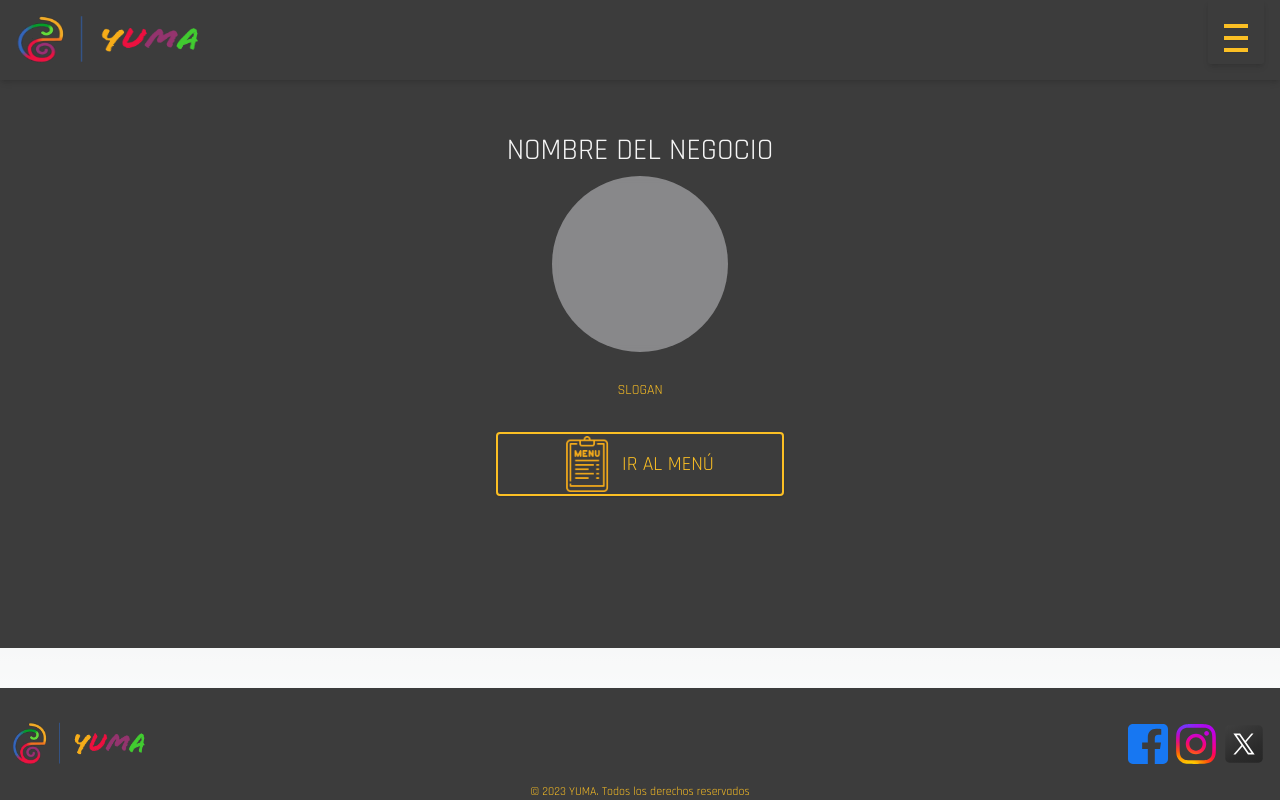
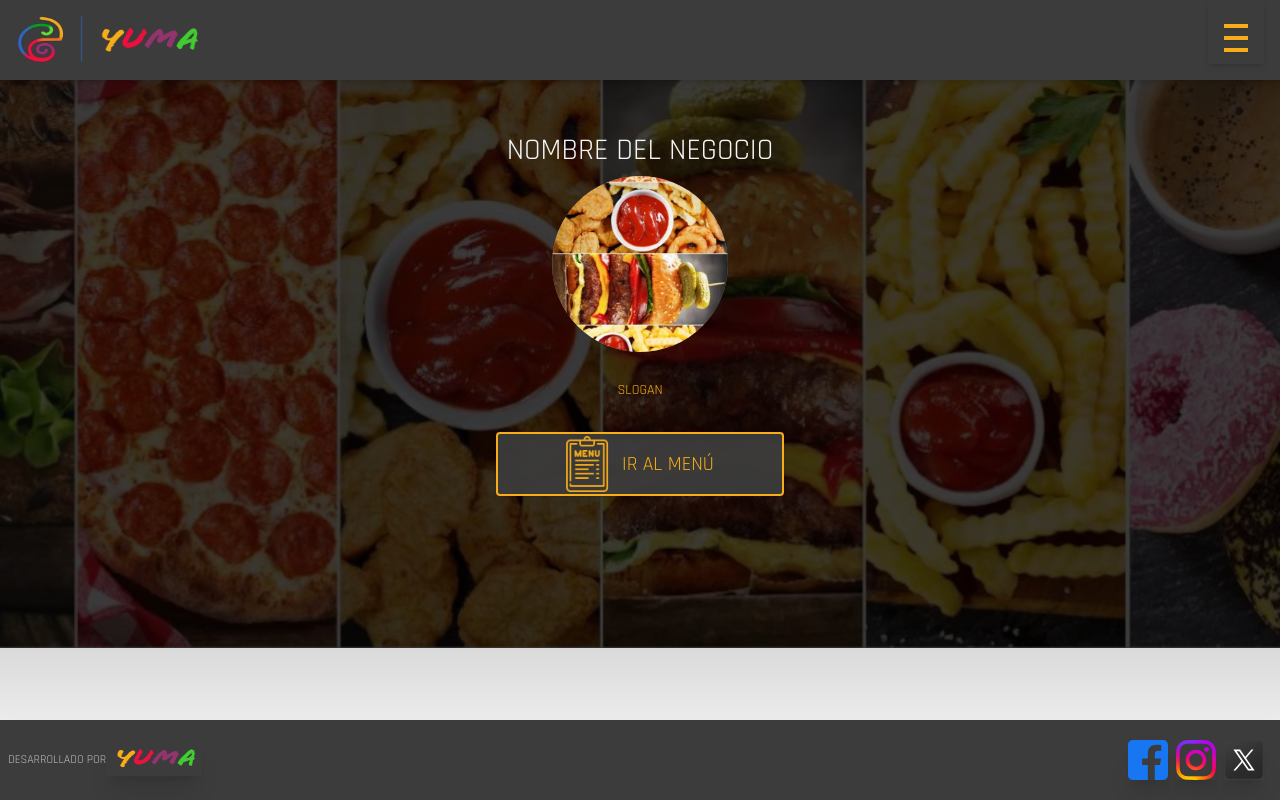
Before and after one commit to spawn22/yuma-digital-menu, a Next.js app: page /landing in a window 1280 px wide. Built offline with nearby package versions, Linux system fonts and the light colour scheme.

Commit message:
imagenes de fondo para landing

```diff
--- a/app/components/BannerMenu.jsx
+++ b/app/components/BannerMenu.jsx
@@ -1,28 +1,39 @@
-import Image from "next/image"
-import fondo from "public/assets/fondocomidas.webp"
-import menuIcon from "public/assets/iconos/bar.png"
+import Image from "next/image";
+import Link from "next/link";
+import fondo from "public/assets/fondocomidas.webp";
+
+import menuIcon from "public/assets/iconos/bar.png";
 
 const BannerMenu = () => {
   return (
-    <div style={{
-      backgroundImage: `url(${fondo})`,
-      backgroundSize: "cover",
-      backgroundPosition: "center",
+    <div className="w-full flex flex-col gap-2 content-center mt-5 mb-6 pt-24 pb-32 items-center text-center "  >
 
+      <div className="relative text-neutral-100 text-3xl flex mt-4 font-normal">
+        NOMBRE DEL NEGOCIO
+      </div>
+      <div className="w-44 h-44 flex  bg-zinc-300 bg-opacity-50 rounded-full backdrop-blur-sm">
+        <Image
+          priority={true}
+          className="w-full aspect-auto object-cover object-center rounded-full"
+          alt="logo de la empresa"
+          src={fondo}
+        />
+      </div>
 
-    }} alt="bgcomidas" className={`w-full aspect-auto flex flex-col gap-2 content-center mt-5 mb-6 pt-24 pb-32 items-center bg-cover bg-center text-center `}>
-    <div className="relative text-neutral-100 text-3xl flex mt-4 font-normal">NOMBRE DEL NEGOCIO</div>
-    <div className="w-44 h-44 flex  bg-zinc-300 bg-opacity-50 rounded-full backdrop-blur-sm"></div>
+      <div className="  relative text-center flex text-[#F7AD1A] mt-5 mb-6 text-sm font-normal ">
+        SLOGAN
+      </div>
+      <Link href={''} className="w-72 bg-[#3C3C3C] h-16 bg-opacity-95 rounded shadow border-2 text-center flex flex-wrap justify-center hover:text-amber-600 text-[#F7AD1A] text-xl font-normal hover:border-amber-600 border-[#F7AD1A]">
+        {" "}
+        <Image
+          alt="icono menu"
+          className="w-14 h-14 aspect-auto my-auto"
+          src={menuIcon}
+        />
+        <p className="my-auto">IR AL MENÚ</p>
+      </Link>
+    </div>
+  );
+};
 
-
-
-
-    <div className="  relative text-center flex text-amber-400 mt-5 mb-6 text-sm font-normal ">SLOGAN</div>
-    <button className="w-72 h-16 bg-opacity-95 rounded shadow border-2 text-center flex flex-wrap justify-center hover:text-amber-600 text-amber-400 text-xl font-normal hover:border-amber-600 border-amber-400"> <Image alt="icono menu" className="w-14 h-14 my-auto" src={menuIcon} />
-    <p className="my-auto">IR AL MENÚ</p>
-    </button>
-    </div>
-  )
-}
-
-export default BannerMenu
+export default BannerMenu;
--- a/app/components/Footer.jsx
+++ b/app/components/Footer.jsx
@@ -6,20 +6,20 @@ import xLogo from "public/assets/iconos/icons8-twitterx-48.svg";
 
 const Footer = () => {
   return (
-    <div className="w-full py-5 shadow-md bottom-0 left-0 right-0 border-t-[1px] border-solid border-amber-400 bg-[#3C3C3C] fixed justify-between  inline-flex">
+    <div className="w-full py-5 shadow-lg  bottom-0 left-0 right-0  bg-[#3C3C3C] fixed justify-between  inline-flex">
       <div className="text-center w-2/4 flex  text-zinc-100 text-opacity-70 ">
         <p className="content-center text-xs ml-2 font-normal my-auto align-middle items-center">DESARROLLADO POR</p>{" "}
-        <Image alt="logo YUMA landing" priority={false} className="w-24 h-9 " src={logoYumaPalabra} />
+        <Image alt="logo YUMA landing" priority={false} className="w-24 shadow-xl h-9 " src={logoYumaPalabra} />
       </div>
 
-      <div className="w-1/4 flex justify-end gap-2  mr-4">
-        <div className="w-10 my-auto h-10">
+      <div className="w-1/4 flex  justify-end gap-2  mr-4">
+        <div className="w-10 my-auto shadow-xl h-10">
           <Image className=" w-full h-full my-auto" alt="logo fb" src={faceLogo} />
         </div>
-        <div className="w-10 my-auto h-10">
+        <div className="w-10 my-auto shadow-xl h-10">
           <Image className="w-full h-full my-auto" alt="logo ig" src={igLogo} />
         </div>
-        <div className="w-10 my-auto h-10">
+        <div className="w-10 my-auto shadow-xl h-10">
           <Image className=" w-full h-full my-auto scale-125" alt="logo x" src={xLogo} />
         </div>
       </div>
--- a/app/components/Footer2.jsx
+++ b/app/components/Footer2.jsx
@@ -9,7 +9,7 @@ const Footer2 = () => {
   return (
     <section>
 
-<div className="w-full py-5 shadow-md bottom-0 left-0 right-0  bg-[#3C3C3C] fixed justify-between  inline-flex">
+<div className="w-full py-1 shadow-md bottom-0 left-0 right-0  bg-[#3C3C3C] fixed justify-between  inline-flex">
       <div className="text-center w-1/3 flex  text-zinc-100 text-opacity-70 ">
 
         <Image alt="logo YUMA landing" priority={true} className="w-[9.5rem]  aspect-auto " src={logoFoot} />
--- a/app/components/Nav.jsx
+++ b/app/components/Nav.jsx
@@ -7,9 +7,9 @@ const Nav = () => {
     <div className="flex"><Image  alt="logo de YUMA" priority={true}  className="w-52 h-20  top-0 " src={logoNav} /></div>
 
             <div className="w-14 h-16 top-0 flex relative shadow-md mix-blend-normal rounded-sm mr-4">
-            <div className="w-6 h-[0px] left-4 top-6 absolute shadow-sm border-2 border-amber-400"></div>
-            <div className="w-6 h-[0px] left-4 top-9 absolute shadow-sm border-2 border-amber-400"></div>
-            <div className="w-6 h-[0px] left-4 top-12 absolute shadow-sm border-2 border-amber-400"></div>
+            <div className="w-6 h-[0px] left-4 top-6 absolute shadow-sm border-2 border-[#F7AD1A]"></div>
+            <div className="w-6 h-[0px] left-4 top-9 absolute shadow-sm border-2 border-[#F7AD1A]"></div>
+            <div className="w-6 h-[0px] left-4 top-12 absolute shadow-sm border-2 border-[#F7AD1A]"></div>
             </div>
 
 
--- a/app/landing/page.jsx
+++ b/app/landing/page.jsx
@@ -1,13 +1,42 @@
+'use client'
+
+import { useEffect, useState } from "react"
+import BannerMenu from "../components/BannerMenu.jsx"
+import Footer from "../components/Footer.jsx"
+import Nav from "../components/Nav.jsx"
+
+const page = () => {
+
+  const [navMobile, setNavMobile] = useState(false);
+
+  const handleNav = () => {
+    if (navMobile) {
+      setNavMobile(false);
+    }
+  };
+  useEffect(() => {
+    const handleResize = () => {
+      if (window.innerWidth <= 640) {
+        setNavMobile(true)
+      }
+      else {
+        setNavMobile(false);
+      }
+    };
+
+    window.addEventListener("resize", handleResize);
+
+    return () => {
+      window.removeEventListener("resize", handleResize);
+    };
+  }, []);
+
+  return (
 
 
 
-import BannerMenu from "../components/BannerMenu.jsx"
-import Footer2 from "../components/Footer2.jsx"
-import Nav from "../components/Nav.jsx"
-
-const page = () => {
-  return (
-<div className="w-full bg-[#3C3C3C] flex flex-col ">
+<div style= {{ backgroundImage: `${navMobile?"url('/assets/fondocomidas1.png')":"url('/assets/fondocomidas2.png')"}`,
+  }} className="bg-blend-multiply bg-inherit w-full aspect-auto bg-no-repeat bg-cover bg-center flex flex-col">
 
     <Nav/>
 
@@ -16,7 +45,7 @@ const page = () => {
 
 
 
-    <Footer2/>
+    <Footer/>
 
 </div>
 
--- a/app/layout.js
+++ b/app/layout.js
@@ -15,7 +15,7 @@ export const metadata = {
 export default function RootLayout({ children }) {
   return (
     <html lang="en">
-      <body className={`${rajdhani.className} relative m-0 w-full h-screen `} >{children }</body>
+      <body className={`${rajdhani.className} relative m-0 bg-[#3C3C3C] w-full h-screen `} >{children }</body>
     </html>
   )
 }
--- /dev/null
+++ b/app/orden/page.jsx
@@ -0,0 +1,11 @@
+import React from 'react'
+
+const page = () => {
+  return (
+    <div>
+
+    </div>
+  )
+}
+
+export default page
```
Also changed, not shown: public/assets/fondocomidas1.png (added), public/assets/fondocomidas2.png (added).
